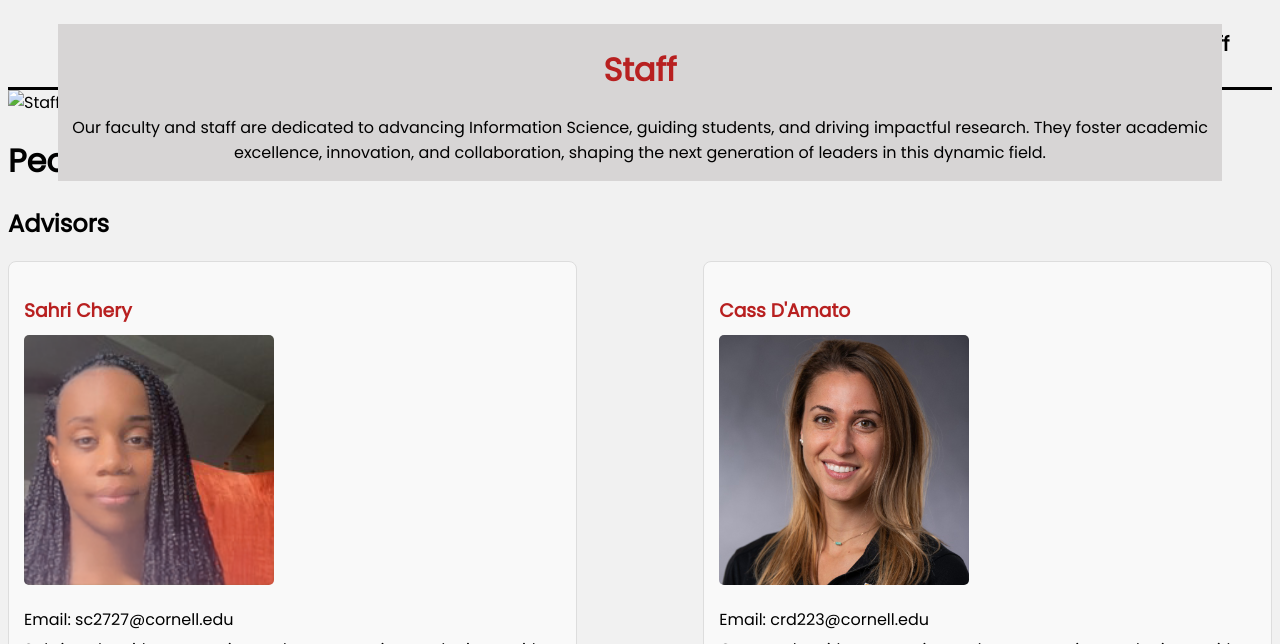
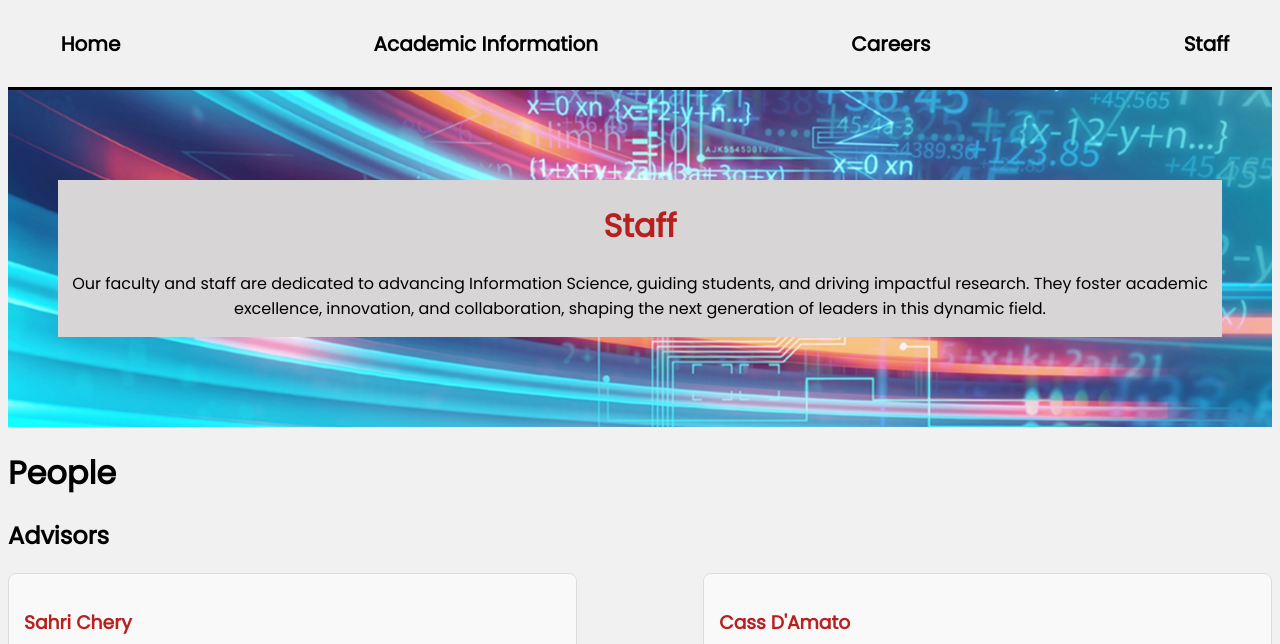
Before and after one commit to anoushna/Cornell-CIS-Bowers-Project, a plain HTML site: page staff.html in a window 1280 px wide. Shown: the part 95-739 px from the top of the page. Drawn offline with Linux system fonts and the light colour scheme; the site is published under a folder, as on GitHub Pages, so addresses that start at the root find nothing.

Commit message:
Fixed code on Staff page

```diff
--- a/staff.html
+++ b/staff.html
@@ -33,10 +33,10 @@
     <main>
         <div class="home_banner">
             <div class="home_banner_img">
-                <img src="/images/staff_banner_small.jpg" alt="Staff Header Image" class="small-banner">
+                <img src="images/staff_banner_small.jpg" alt="Staff Header Image" class="small-banner">
                 <!-- Source: Client Provided -->
 
-                <img src="/images/Ai-bg-2023.jpg" alt="Staff Header Image" class="big-banner hidden">
+                <img src="images/Ai-bg-2023.jpg" alt="Staff Header Image" class="big-banner hidden">
                 <!-- Source: Client Provided -->
             </div>
             <div class="home_banner_head">
```
